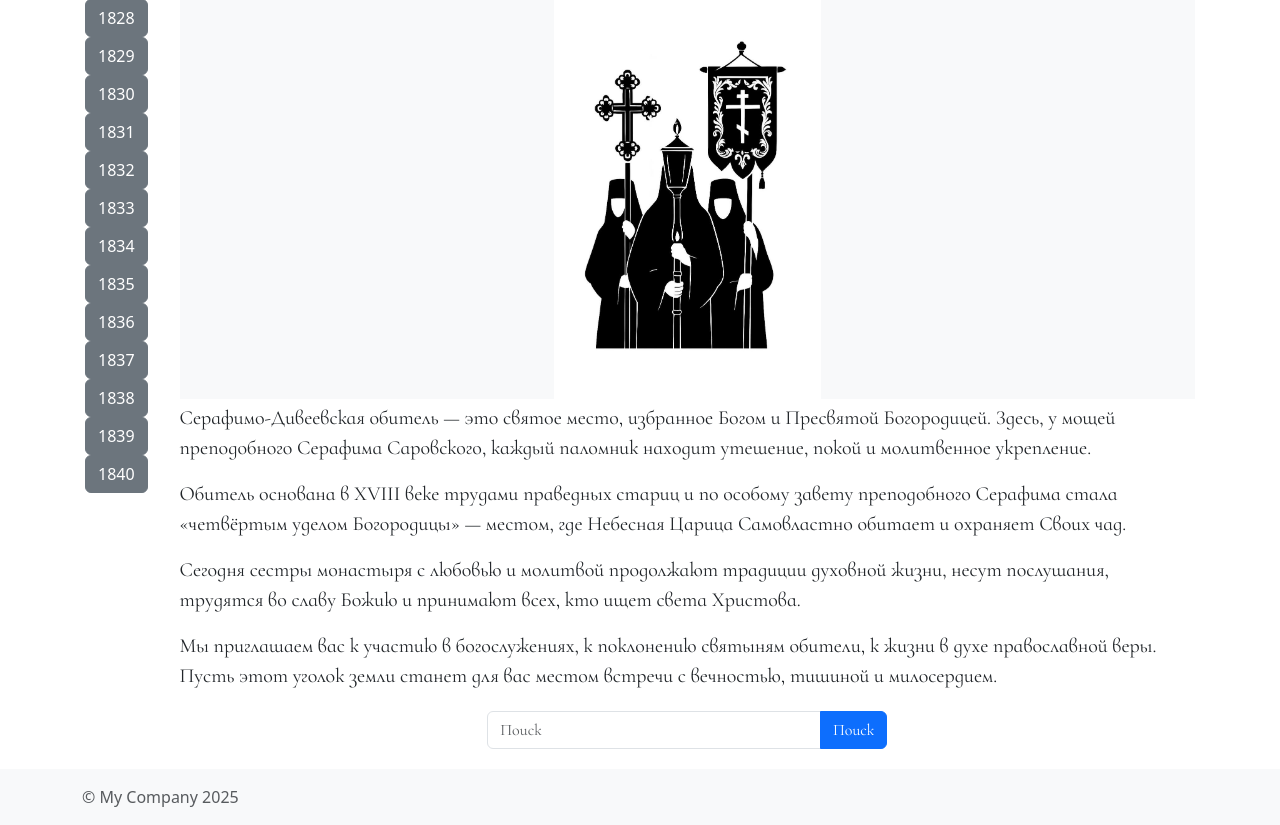
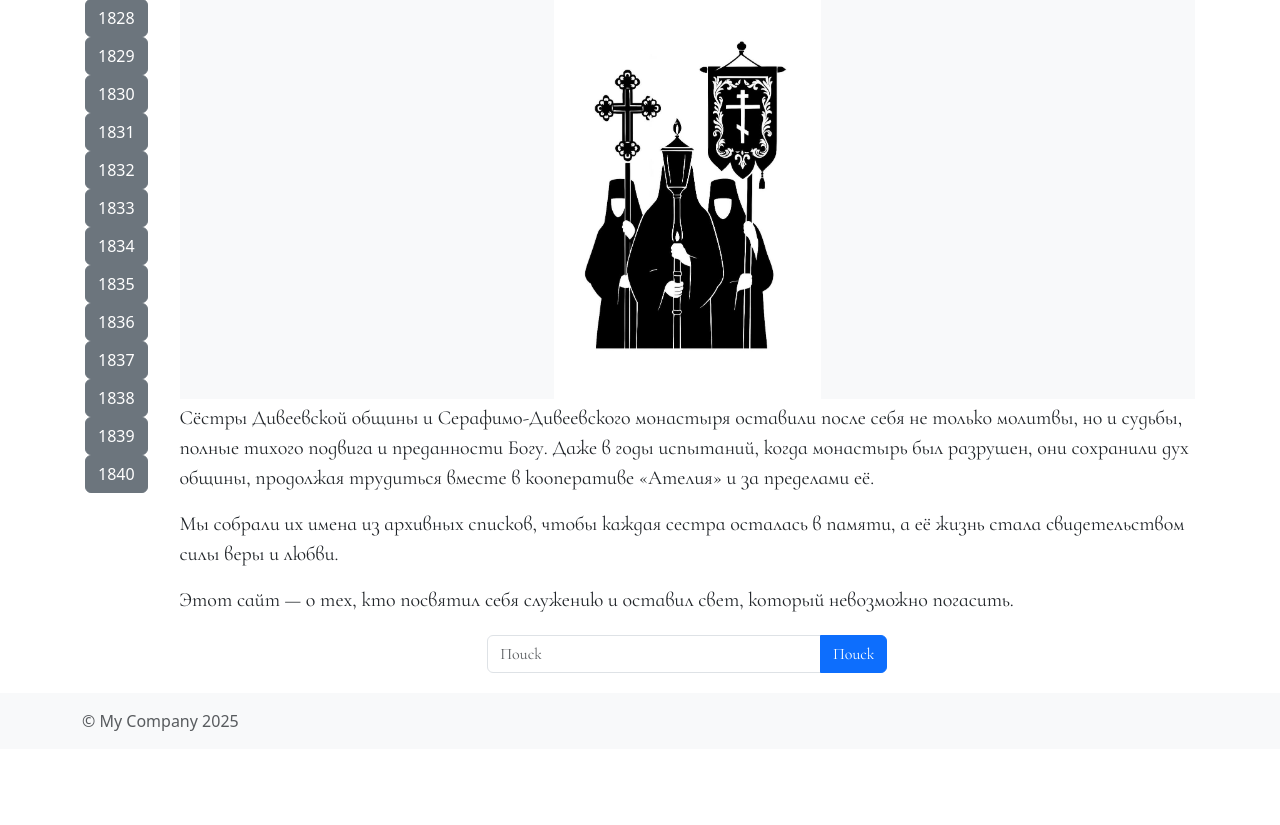
Before and after one commit to andrewverner/max, a Yii app: template src/views/site/index.php in a window 1280 px wide. Shown: the part 71-896 px from the top of the page. After the commit the page ends 802 px from the top, so only its background shows below. Run offline with PHP 8.4 and a stand-in for Yii, Linux system fonts and the light colour scheme; the template is opened without the code that fills it, so the values that code supplies are empty; some libraries are stand-ins or nearby versions; some web fonts are replaced.

Commit message:
Init commit

```diff
--- a/src/config/web.php
+++ b/src/config/web.php
@@ -4,7 +4,7 @@ $params = require __DIR__ . '/params.php';
 $db = require __DIR__ . '/db.php';
 
 $config = [
-    'name' => 'Дивеевская обитель',
+    'name' => 'Хранители памяти о Дивеевских сёстрах',
     'id' => 'basic',
     'basePath' => dirname(__DIR__),
     'bootstrap' => ['log'],
--- a/src/views/site/index.php
+++ b/src/views/site/index.php
@@ -5,7 +5,7 @@
 $this->title = 'Главная';
 ?>
 <div class="row">
-    <div class="col-md-1">
+    <div class="col-md-1 d-none d-lg-block">
         <ul class="list-unstyled">
             <?php for ($year = 1828; $year <= 1840; $year++): ?>
                 <li><a class="btn btn-secondary"><?= $year ?></a></li>
@@ -16,10 +16,9 @@ $this->title = 'Главная';
 
         <div class="image-placeholder bg-light w-100" style="height: 400px; background-image: url(images/main.jpg); background-size: contain; background-repeat: no-repeat; background-position: center center"></div>
         <div style="text-align: left">
-            <p>Серафимо-Дивеевская обитель — это святое место, избранное Богом и Пресвятой Богородицей. Здесь, у мощей преподобного Серафима Саровского, каждый паломник находит утешение, покой и молитвенное укрепление.</p>
-            <p>Обитель основана в XVIII веке трудами праведных стариц и по особому завету преподобного Серафима стала «четвёртым уделом Богородицы» — местом, где Небесная Царица Самовластно обитает и охраняет Своих чад.</p>
-            <p>Сегодня сестры монастыря с любовью и молитвой продолжают традиции духовной жизни, несут послушания, трудятся во славу Божию и принимают всех, кто ищет света Христова.</p>
-            <p>Мы приглашаем вас к участию в богослужениях, к поклонению святыням обители, к жизни в духе православной веры. Пусть этот уголок земли станет для вас местом встречи с вечностью, тишиной и милосердием.</p>
+            <p>Сёстры Дивеевской общины и Серафимо-Дивеевского монастыря оставили после себя не только молитвы, но и судьбы, полные тихого подвига и преданности Богу. Даже в годы испытаний, когда монастырь был разрушен, они сохранили дух общины, продолжая трудиться вместе в кооперативе «Ателия» и за пределами её.</p>
+            <p>Мы собрали их имена из архивных списков, чтобы каждая сестра осталась в памяти, а её жизнь стала свидетельством силы веры и любви.</p>
+            <p>Этот сайт — о тех, кто посвятил себя служению и оставил свет, который невозможно погасить.</p>
         </div>
         <form action="#" method="get" style="max-width: 400px; width: 100%;">
             <div class="input-group">
```
Also changed, not shown: 1 other file.
